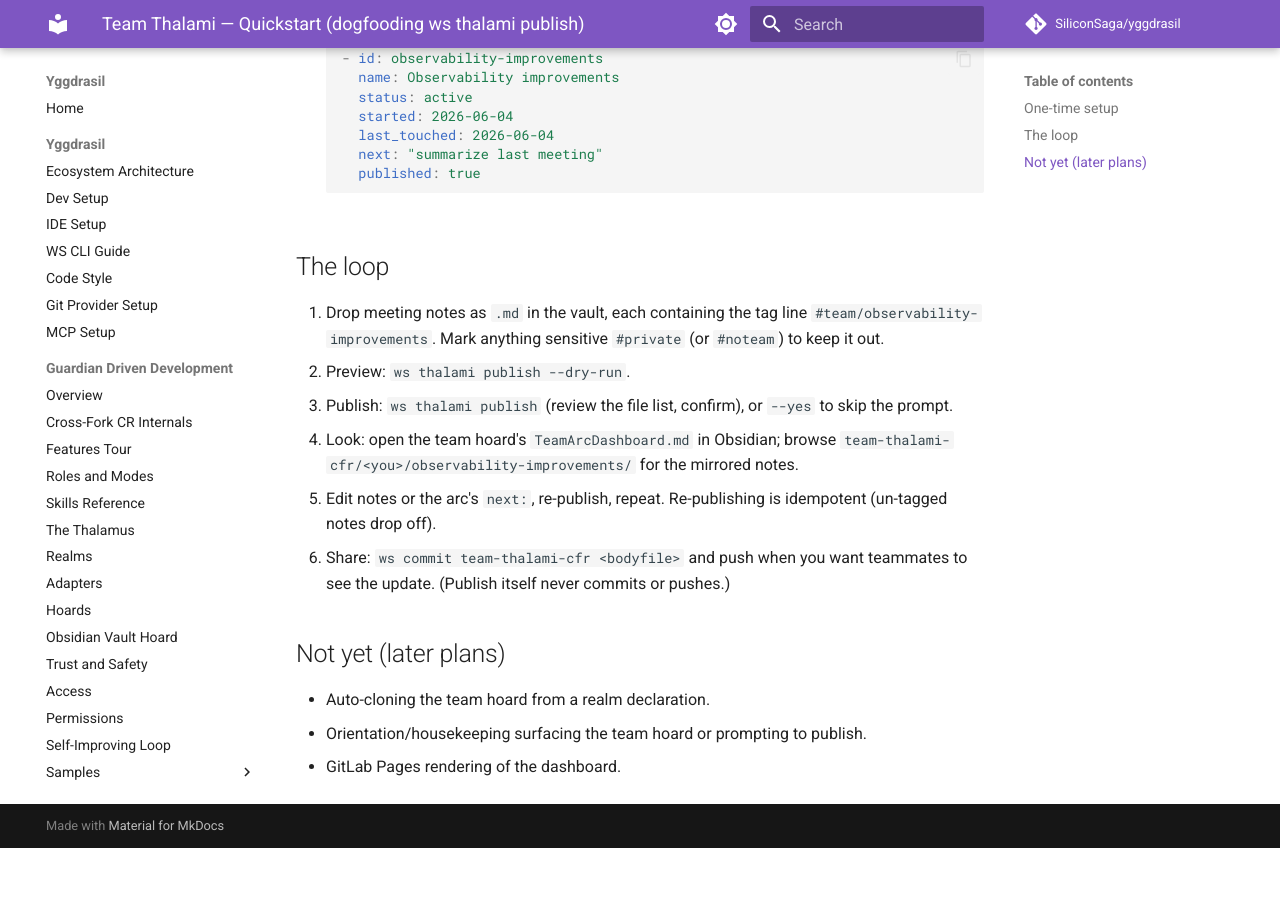
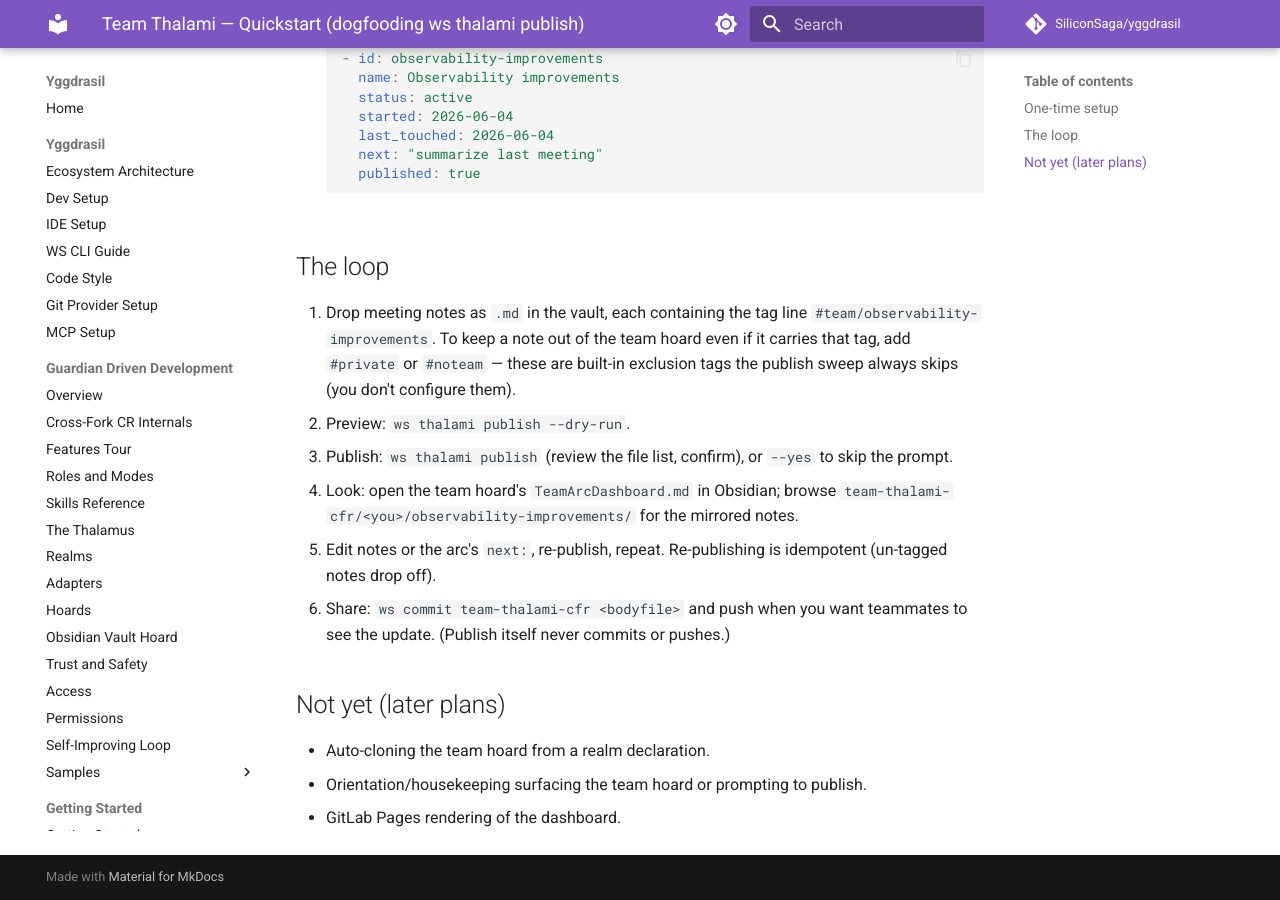
Before and after one commit to SiliconSaga/yggdrasil, an MkDocs documentation site: the page built from docs/gdd/team-thalami-quickstart.md, in a window 1280 px wide and 900 px high, scrolled down 518 px. Built offline with MkDocs 1.6.1 and Material for MkDocs 9.7.7, drawn with Linux system fonts in a browser that asks for light colours; comment, search, counter and statistics services are not loaded; before the commit the page ends 1366 px from its top, so only the background shows below that.

Commit message:
docs(gdd): clarify #private/#noteam are built-in publish exclusion tags
Review follow-up: the quickstart referenced #private/#noteam without saying
they're built-in exclusion tags the sweep always skips (not user-configured).

Co-Authored-By: Claude Opus 4.7 <noreply@anthropic.com>

```diff
--- a/docs/gdd/team-thalami-quickstart.md
+++ b/docs/gdd/team-thalami-quickstart.md
@@ -21,7 +21,7 @@ A minimal loop for promoting a personal arc to a shared team-thalami hoard.
 
 ## The loop
 
-1. Drop meeting notes as `.md` in the vault, each containing the tag line `#team/observability-improvements`. Mark anything sensitive `#private` (or `#noteam`) to keep it out.
+1. Drop meeting notes as `.md` in the vault, each containing the tag line `#team/observability-improvements`. To keep a note out of the team hoard even if it carries that tag, add `#private` or `#noteam` — these are built-in exclusion tags the publish sweep always skips (you don't configure them).
 2. Preview: `ws thalami publish --dry-run`.
 3. Publish: `ws thalami publish` (review the file list, confirm), or `--yes` to skip the prompt.
 4. Look: open the team hoard's `TeamArcDashboard.md` in Obsidian; browse `team-thalami-cfr/<you>/observability-improvements/` for the mirrored notes.
```
